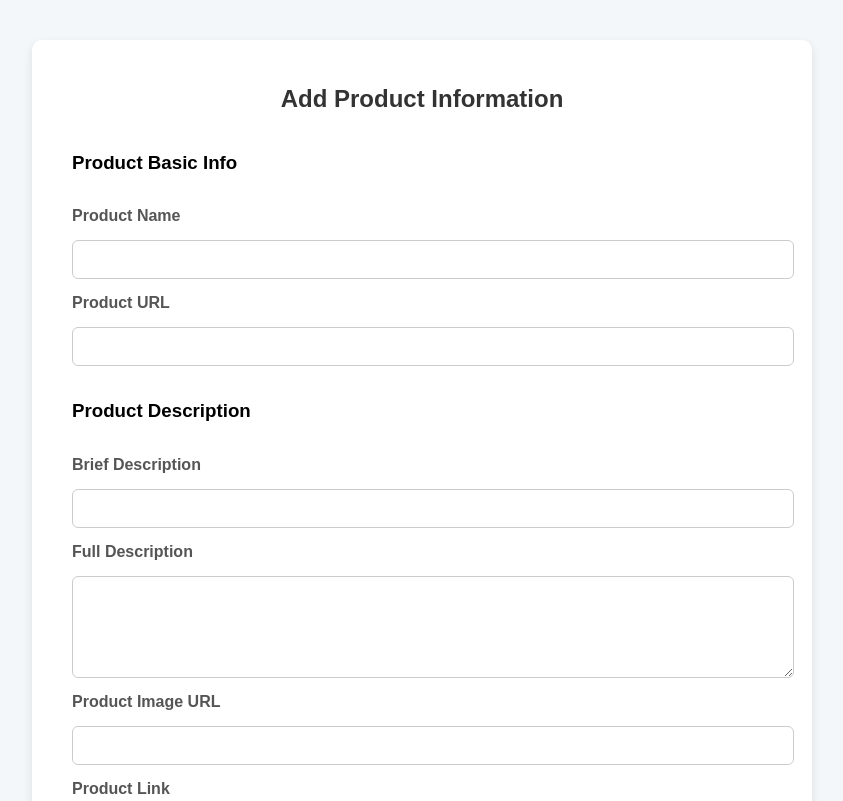
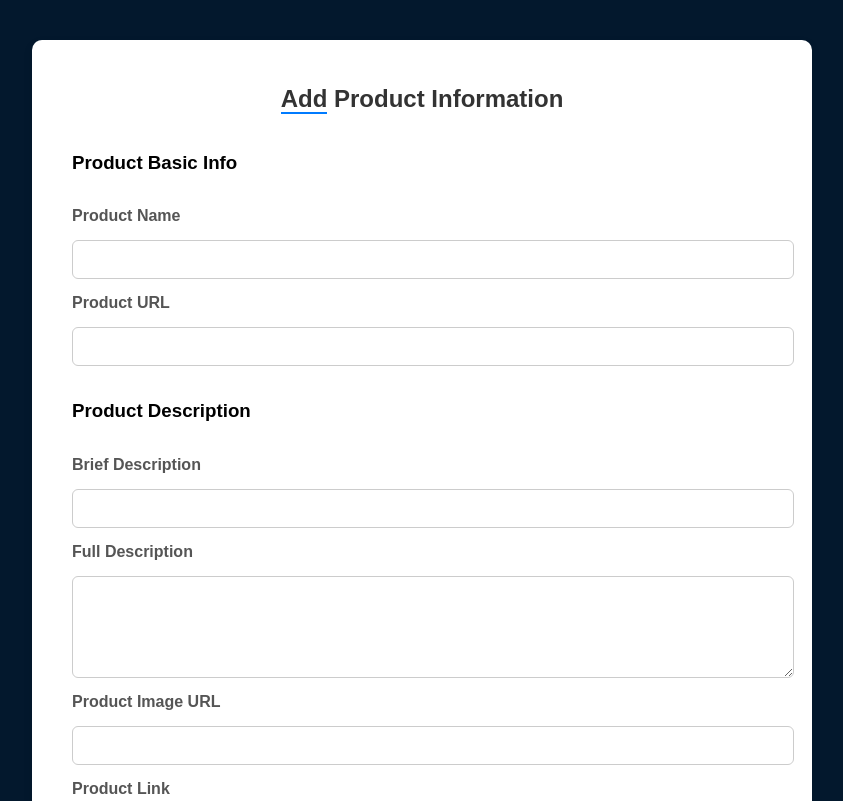
Before and after one commit to mohammed-abDev/express-mysql-data-base, a website: page index.html in a window 1280 px wide. Shown: the top 801 px of the page, without its empty margins (218-1061 px from the left). Drawn offline with Linux system fonts and the light colour scheme.

Commit message:
add border bottom

```diff
--- a/index.html
+++ b/index.html
@@ -7,7 +7,7 @@
   <style>
     body {
       font-family: Arial, sans-serif;
-      background: #f4f7fa;
+      background: #03182d;
       margin: 0;
       padding: 0;
     }
@@ -23,6 +23,9 @@
       text-align: center;
       color: #333;
       margin-bottom: 20px;
+    }
+    h2 span{
+      border-bottom:#007bff solid 2px;
     }
     form {
       display: grid;
@@ -60,7 +63,8 @@
 </head>
 <body>
   <div class="container">
-    <h2>Add Product Information</h2>
+    <h2><span>Add</span>
+       Product Information</h2>
     <form action="/add-all" method="POST">
 
       <!-- iphoneProducts -->
```
